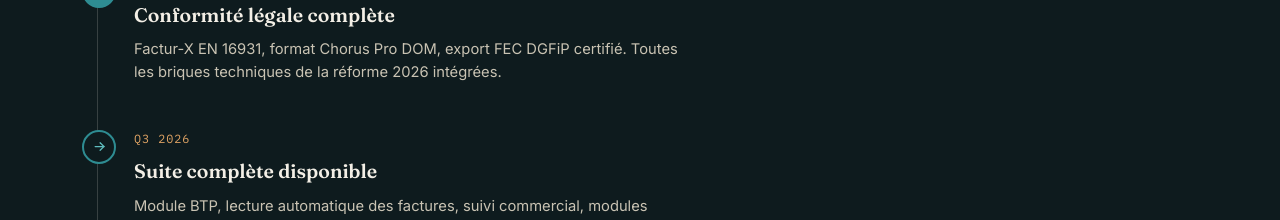
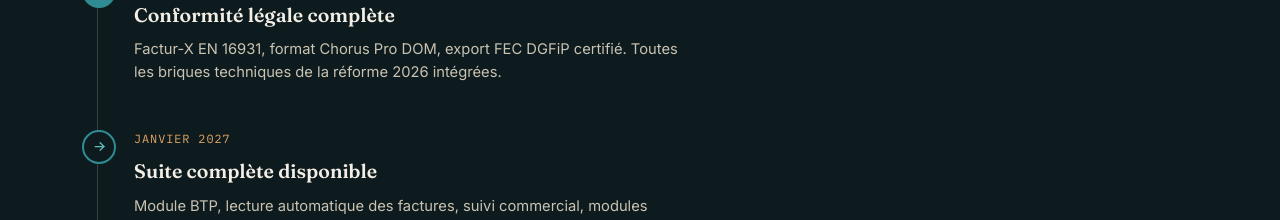
Before and after one commit to solyb971/Wbesite, a Next.js app: page /facturation-electronique in a window 1280 px wide. Shown: the part 9980-10200 px from the top of the page. Built offline with nearby package versions, Linux system fonts and the light colour scheme.

Commit message:
fix(site): plus de tiret cadratin au blog, FactuGP annoncé pour janvier 2027
Extrait « restaurateurs » reformulé (« qu'on vous trouve, ou pas »). Feuille
de route de la page FactuGP alignée sur l'accueil : suite complète en
janvier 2027.

```diff
--- a/src/app/(voyage)/blog/page.tsx
+++ b/src/app/(voyage)/blog/page.tsx
@@ -59,7 +59,7 @@ const articles: { slug: string; title: string; excerpt: string; date: string; re
     slug: "restaurant-guadeloupe-clients-google",
     title: "Restaurateurs en Guadeloupe : vos clients vous cherchent avant d’atterrir",
     excerpt:
-      "Touristes et croisiéristes choisissent leurs restaurants sur Google avant d’arriver. Fiche, menu en ligne, avis : ce qui fait qu’on vous trouve — ou pas.",
+      "Touristes et croisiéristes choisissent leurs restaurants sur Google avant d’arriver. Fiche, menu en ligne, avis : ce qui fait qu’on vous trouve, ou pas.",
     date: "2026-07-15",
     readTime: "8 min",
     category: "Secteurs",
--- a/src/app/facturation-electronique/FacturationPage.tsx
+++ b/src/app/facturation-electronique/FacturationPage.tsx
@@ -64,7 +64,7 @@ const DEMO_STEPS = [
 const ROADMAP = [
   { q: 'Q1 2026', status: 'done', title: 'Lancement FactuGP Beta', desc: 'Factures, devis, TVA DOM 8,5 % et 2,1 %, portail client, relances automatiques, PDF professionnel.' },
   { q: 'Q2 2026', status: 'done', title: 'Conformité légale complète', desc: 'Factur-X EN 16931, format Chorus Pro DOM, export FEC DGFiP certifié. Toutes les briques techniques de la réforme 2026 intégrées.' },
-  { q: 'Q3 2026', status: 'current', title: 'Suite complète disponible', desc: 'Module BTP, lecture automatique des factures, suivi commercial, modules Tourisme & Agriculture. Ouverture des accès.' },
+  { q: 'Janvier 2027', status: 'current', title: 'Suite complète disponible', desc: 'Module BTP, lecture automatique des factures, suivi commercial, modules Tourisme & Agriculture. Ouverture des accès.' },
   { q: 'À venir', status: 'next', title: 'Plateforme Agréée DGFiP', desc: 'Certification auprès d\'une Plateforme Agréée DGFiP (PA) pour la transmission e-reporting en conditions réelles.' },
 ]
 
```
